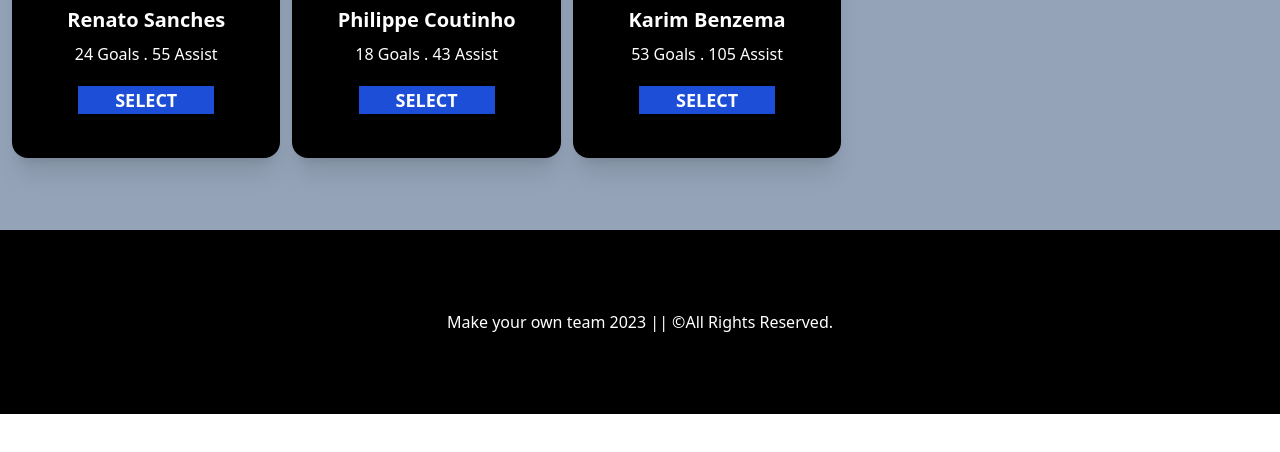
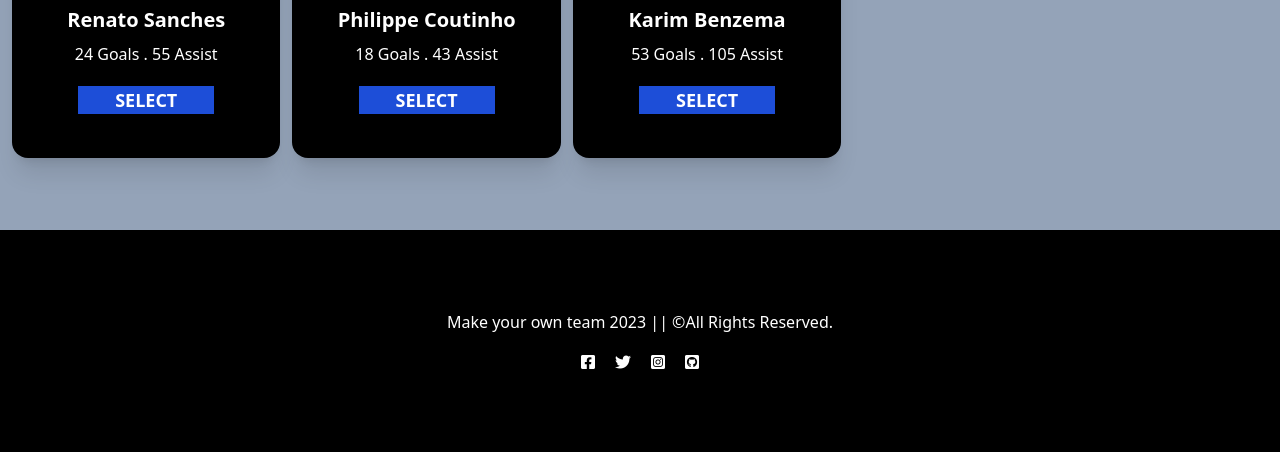
Before and after one commit to Tasnim-Bahar-Samir/make-your-team, a plain HTML site: page index.html in a window 1280 px wide. Shown: the part 1503-1955 px from the top of the page. Before the commit the page ends 1917 px from the top, so only its background shows below. Drawn offline with nearby package versions, Linux system fonts and the light colour scheme.

Commit message:
added icons and fixed a js error

```diff
--- a/index.html
+++ b/index.html
@@ -13,6 +13,9 @@
 
     <!-- css link  -->
     <link rel="stylesheet" href="style.css">
+
+    <!-- font awesome cdn -->
+    <link rel="stylesheet" href="https://cdnjs.cloudflare.com/ajax/libs/font-awesome/6.1.2/css/all.min.css" integrity="sha512-1sCRPdkRXhBV2PBLUdRb4tMg1w2YPf37qatUFeS7zlBy7jJI8Lf4VHwWfZZfpXtYSLy85pkm9GaYVYMfw5BC1A==" crossorigin="anonymous" referrerpolicy="no-referrer" />
 </head>
 <body  class="bg-slate-400 box-border">
     <header class="bg-black mb-12 flex relative min-h-96">
@@ -146,7 +149,7 @@
             <div class="bg-black text-white mb-12 py-4 h-96">
                 <h1 class="text-4xl mb-6 text-center">Selected - V</h1>
                 <div class="w-6/12 mx-auto text-lg">
-                    <ol class=" list-decimal w-full  mx-auto" id="selected-players">
+                    <ol class=" list-decimal w-full  mx-auto leading-10" id="selected-players">
 
                     </ol>
                 </div>
@@ -177,6 +180,12 @@
     </section>
     <footer class="bg-black mt-12 py-20 text-white text-center">
         <p>Make your own team 2023 || ©All Rights Reserved.</p>
+        <div class="flex justify-center gap-5 mt-4">
+            <a href="https://www.facebook.com/profile.php?id=100045078463296" target="_blank"><i class="fa-brands fa-square-facebook" ></i></a>
+            <a href="https://www.twitter.com" target="_blank"><i class="fa-brands fa-twitter"></i></a>
+            <a href="https://www.instagram.com" target="_blank"><i class="fa-brands fa-square-instagram"></i></a>
+            <a href="https://github.com/Tasnim-Bahar-Samir" target="_blank"><i class="fa-brands fa-square-github"></i></a>
+        </div>
     </footer>
 </main>
 <script src="index.js"></script>
--- a/index.js
+++ b/index.js
@@ -13,7 +13,7 @@ function getSelectedPlayer( player){
         return;
     }
     player.setAttribute('disabled',true);
-    player.style.backgroundColor = 'gray'
+    player.style.backgroundColor = 'gray';
 
 }
 
@@ -37,6 +37,7 @@ document.getElementById('calculate').addEventListener('click',function(){
     const numberOfPlayer = ol.children.length;
     if(isNaN(perPlayerBudget)){
         alert('Please provide valid input!');
+        return;
     }else if(numberOfPlayer < 1){
         alert('Please Select Player!');
         return;
```
